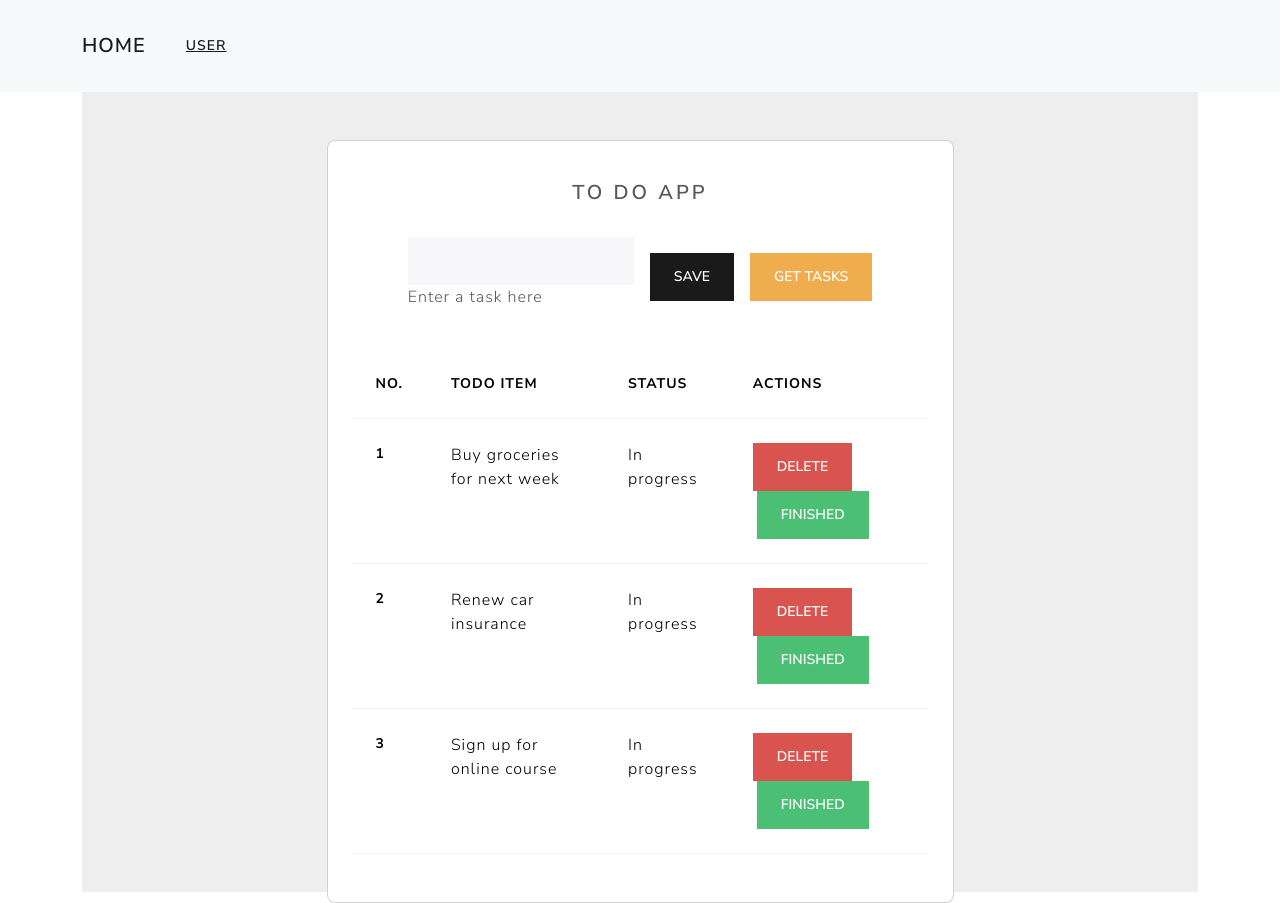
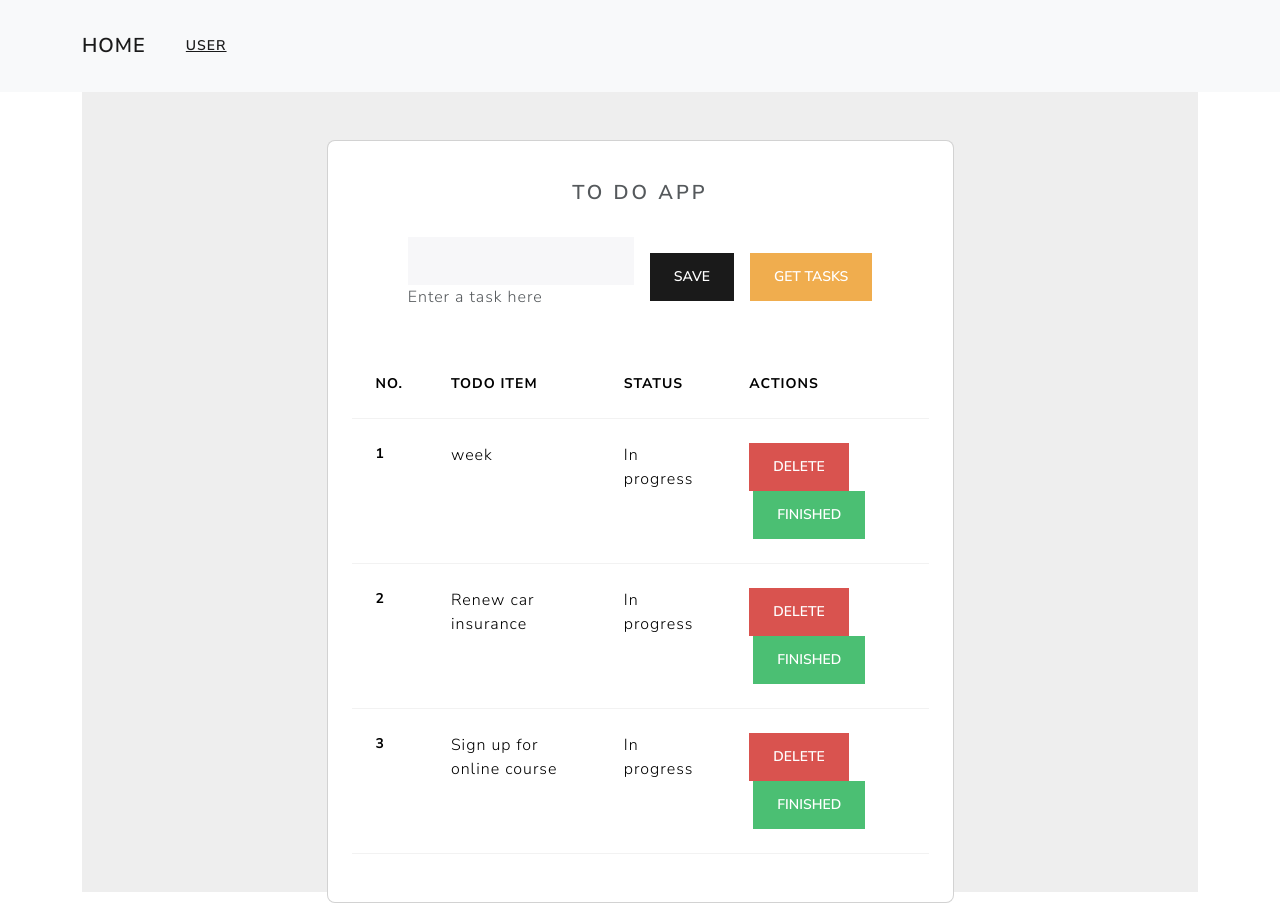
Before and after one commit to Harijohnson/todo, a React (Create React App) app in the folder todo_frontend/: page / in a window 1280 px wide. Built offline with nearby package versions, Linux system fonts and the light colour scheme.

Commit message:
new changes

```diff
--- a/todo_frontend/src/screens/HomeScreen.jsx
+++ b/todo_frontend/src/screens/HomeScreen.jsx
@@ -50,7 +50,7 @@ function HomeScreen() {
                 <MDBTableBody>
                   <tr>
                     <th scope="row">1</th>
-                    <td>Buy groceries for next week</td>
+                    <td>week</td>
                     <td>In progress</td>
                     <td>
                       <MDBBtn type="submit" color="danger">
```
